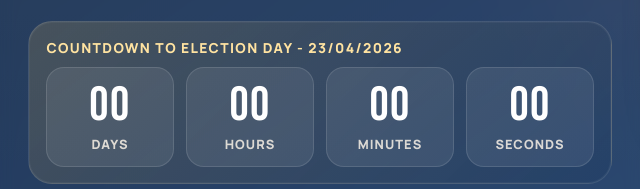
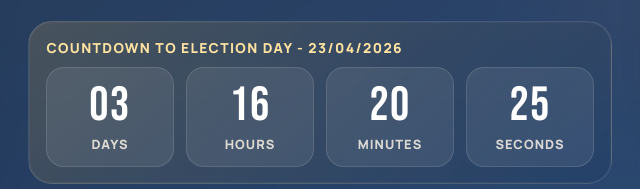
Before and after one commit to someshedu7-star/ELECTION, a plain HTML site: page index.html in a window 1280 px wide. Shown: the part 1011-1200 px from the top of the page, 60-700 px from the left. Drawn offline with Linux system fonts and the light colour scheme.

Commit message:
Update index.html

```diff
--- a/index.html
+++ b/index.html
@@ -17,6 +17,35 @@
 </head>
 
 <body>
+  <script>
+const targetDate = new Date("2026-04-23T00:00:00").getTime();
+
+function updateCountdown() {
+  const now = new Date().getTime();
+  const diff = targetDate - now;
+
+  if (diff <= 0) {
+    document.getElementById("days").innerText = "00";
+    document.getElementById("hours").innerText = "00";
+    document.getElementById("minutes").innerText = "00";
+    document.getElementById("seconds").innerText = "00";
+    return;
+  }
+
+  const days = Math.floor(diff / (1000 * 60 * 60 * 24));
+  const hours = Math.floor((diff / (1000 * 60 * 60)) % 24);
+  const minutes = Math.floor((diff / (1000 * 60)) % 60);
+  const seconds = Math.floor((diff / 1000) % 60);
+
+  document.getElementById("days").innerText = String(days).padStart(2, "0");
+  document.getElementById("hours").innerText = String(hours).padStart(2, "0");
+  document.getElementById("minutes").innerText = String(minutes).padStart(2, "0");
+  document.getElementById("seconds").innerText = String(seconds).padStart(2, "0");
+}
+
+setInterval(updateCountdown, 1000);
+updateCountdown();
+</script>
 
   <div class="fire-glow" aria-hidden="true">
     <span></span>
```
